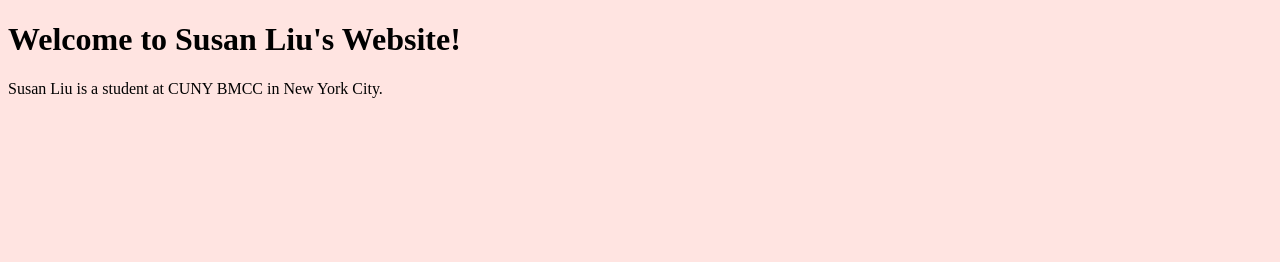
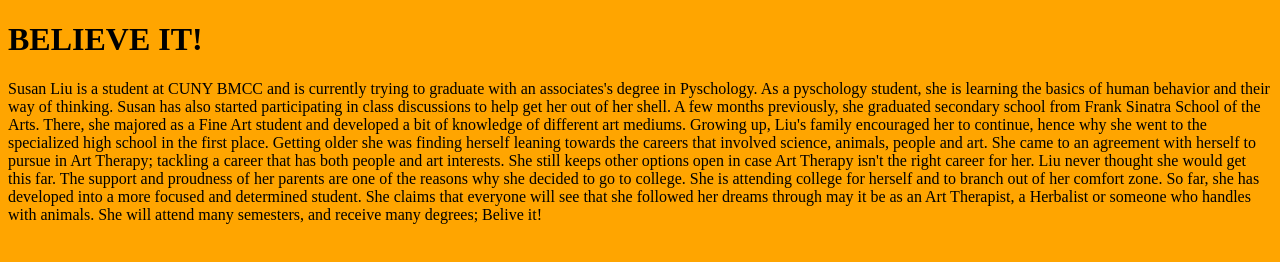
Before and after one commit to 5u5anL1u/MMP100, a plain HTML site: page index.html in a window 1280 px wide. Drawn offline with Linux system fonts and the light colour scheme.

Commit message:
added bio

```diff
--- a/index.html
+++ b/index.html
@@ -4,7 +4,7 @@
 		<title>Susan Liu</title>
 		<style type="text/css">
 			body{
-				background-color: mistyrose;
+				background-color: orange;
 			}
 			{
 				font-family: "Lucida Sans Unicode", "Lucida Grande", sans-serif"Comic Sans MS", cursive, sans-serif
@@ -16,7 +16,7 @@
 		</style>
 	</head>
 	<body>
-		<h1>Welcome to Susan Liu's Website!</h1>
-		<p>Susan Liu is a student at CUNY BMCC in New York City.</p>
+		<h1>BELIEVE IT!</h1>
+		<p>Susan Liu is a student at CUNY BMCC and is currently trying to graduate with an associates's degree in Pyschology. As a pyschology student, she is learning the basics of human behavior and their way of thinking. Susan has also started participating in class discussions to help get her out of her shell. A few months previously, she graduated secondary school from Frank Sinatra School of the Arts. There, she majored as a Fine Art student and developed a bit of knowledge of different art mediums. Growing up, Liu's family encouraged her to continue, hence why she went to the specialized high school in the first place. Getting older she was finding herself leaning towards the careers that involved science, animals, people and art. She came to an agreement with herself to pursue in Art Therapy; tackling a career that has both people and art interests. She still keeps other options open in case Art Therapy isn't the right career for her. Liu never thought she would get this far. The support and proudness of her parents are one of the reasons why she decided to go to college. She is attending college for herself and to branch out of her comfort zone. So far, she has developed into a more focused and determined student. She claims that everyone will see that she followed her dreams through may it be as an Art Therapist, a Herbalist or someone who handles with animals. She will attend many semesters, and receive many degrees; Belive it!
 	</body>
 </html>
```
